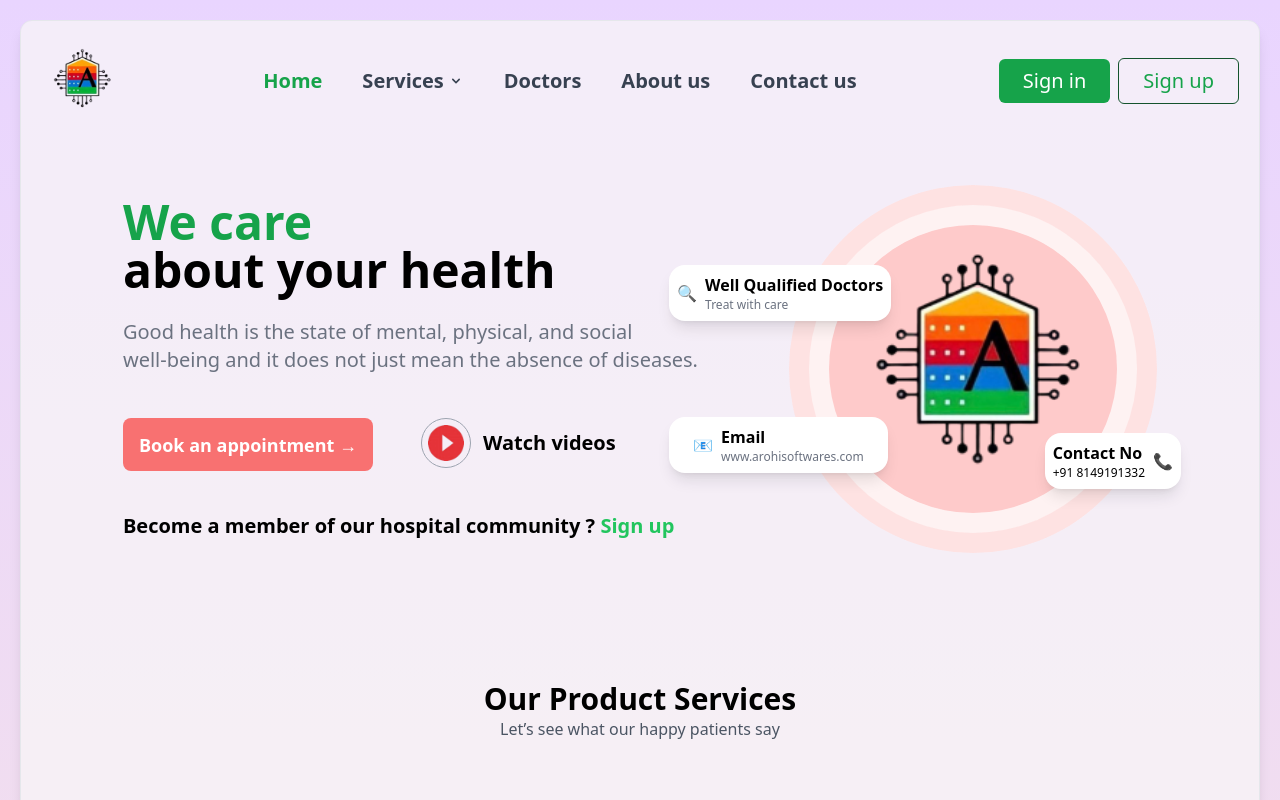
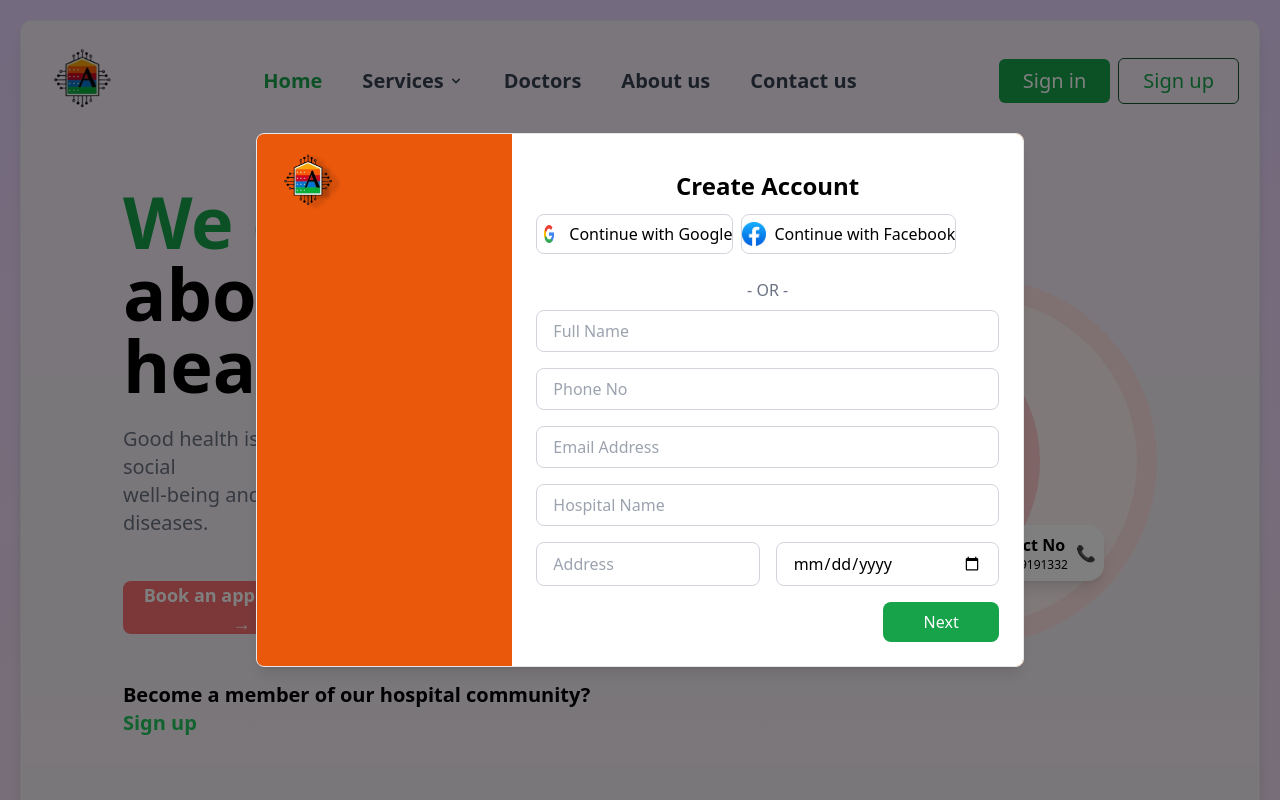
Before and after one commit to sahilspardeshi/hospital-management-system, a React (Vite) app in the folder client/: page / in a window 1280 px wide. Both pictures are taken after a click on the button "Book an appointment →". Shown: the top 800 px of the page. Built offline with nearby package versions, Linux system fonts and the light colour scheme.

Commit message:
fix the popup ui and component

```diff
--- a/client/src/website/WebApp.jsx
+++ b/client/src/website/WebApp.jsx
@@ -1,6 +1,7 @@
 import React from "react";
 import { Routes, Route } from "react-router-dom";
 import Home from "./pages/Homepage";
+import CreateAccount from "./components/Registation/CreateAccount";
 
 function WebApp() {
   return (
--- a/client/src/website/components/HealthcareNav/Healthcare.jsx
+++ b/client/src/website/components/HealthcareNav/Healthcare.jsx
@@ -1,18 +1,49 @@
-import React from "react";
+import React, { useState, useEffect } from "react";
 import Dr from '../../assets/images/Aarohilogo.png';
 import video from '../../assets/images/Videologo.png';
+import { useNavigate } from 'react-router-dom';
+import PaymentModal from "../Registation/PaymentPage";
+import CreateAccount from "../Registation/CreateAccount";
 
 const HealthCareSection = () => {
+  const navigate = useNavigate();
+  const [registration, setRegistration] = useState(false); // Renamed state
+  const [IsPay, setPay] = useState(false);
+  const openRegistration = () => {
+    setRegistration(true);
+    // Removed console.log here
+  };
+
+  const closeRegistration = () => {
+    setRegistration(false);
+    // Removed console.log here
+  };
+  const openPay = () => {
+    setPay(true);
+    // Removed console.log here
+  };
+
+  const closePay = () => {
+    setPay(false);
+    // Removed console.log here
+  };
+  // Optional: Log when registration state changes
+  useEffect(() => {
+    console.log("Registration Modal is now:", registration ? "Open" : "Closed");
+  }, [registration]);
+
   return (
-    <div className=" h-auto w-11/12 flex flex-col justify-center font-poppins py-16">
+    <>
+      <div className="h-auto w-11/12 flex flex-col justify-center font-poppins py-16">
         <div className="flex flex-col lg:flex-row items-center justify-between w-full max-w-screen-2xl mx-auto px-8 pt-0 pb-16">
 
-        {/* ----------------------- Left Section  ------------------*/}
+          {/* ----------------------- Left Section ------------------*/}
           <div className="w-full lg:text-left pr-5">
             <div className="font-bold text-5xl md:text-6xl lg:text-7xl mb-6">
-            <h1 className=" font-bold text-5xl  mb-6">
-             <span className="text-green-600 font-bold text-5xl pb-6">We care</span> <br/>
-            about your health</h1>
+              <h1>
+                <span className="text-green-600">We care</span> <br />
+                about your health
+              </h1>
             </div>
             <p className="text-gray-500 text-base md:text-lg lg:text-xl mb-8">
               Good health is the state of mental, physical, and social<br />
@@ -21,29 +52,38 @@ const HealthCareSection = () => {
 
             {/* ------------------------- Sign-in/up Buttons --------------------- */}
             <div className="flex flex-col md:flex-row justify-center lg:justify-start gap-6">
-           <button className="bg-red-400 px-4 h-[53px] rounded-lg text-white mt-3 font-bold text-lg">Book an appointment →</button>
-            <button className="flex items-center justify-center px-6 py-3 rounded-10 text-lg lg:text-xl">
-              <span className="mr-3 border rounded-full border-gray-400 ">
-                <img src={video} alt="Hospital Logo" className="h-9 w-auto m-[6px] hover:translate-y-1"/>
+              <button
+                className="bg-red-400 px-4 h-[53px] rounded-lg text-white mt-3 font-bold text-lg"
+                onClick={openRegistration}
+              >
+                Book an appointment →
+              </button>
+              <button className="flex items-center justify-center px-6 py-3 rounded-lg text-lg lg:text-xl">
+                <span className="mr-3 border rounded-full border-gray-400">
+                  <img src={video} alt="Watch Videos" className="h-9 w-auto m-[6px] hover:translate-y-1"/>
                 </span>
-             <span className="font-semibold"> Watch videos</span>
+                <span className="font-semibold">Watch videos</span>
               </button>
             </div>
 
             {/* -------------------------- Sign-up Text --------------------------*/}
             <p className="font-semibold mt-8 text-lg lg:text-xl">
-            Become a member of our hospital community ?{" "}
-            <span className="text-green-500 font-bold cursor-pointer">Sign up</span>
-
+              Become a member of our hospital community?{" "}
+              <span
+                className="text-green-500 font-bold cursor-pointer"
+                onClick={openRegistration} // Make "Sign up" clickable
+              >
+                Sign up
+              </span>
             </p>
           </div>
 
-        {/* ----------------Right Section - Doctors  ------------*/}
-      <div className="w- p-5 relative flex justify-center items-center  bg-red-100 rounded-full">
-        <div className="w p-5 relative flex justify-center items-center  bg-red-50 rounded-full">
-      <div className="w-full lg:w-72 p-auto relative flex justify-center items-center bg-red-200 rounded-full">
+          {/* ----------------Right Section - Doctors ------------*/}
+          <div className="w-full p-5 relative flex justify-center items-center bg-red-100 rounded-full">
+            <div className="w-full p-5 relative flex justify-center items-center bg-red-50 rounded-full">
+              <div className="w-full lg:w-72 relative flex justify-center items-center bg-red-200 rounded-full">
                 <img
-    src={Dr} //Main Dr Img
+                  src={Dr} // Main Dr Img
                   alt="Doctors"
                   className="w-72 h-72"
                 />
@@ -61,8 +101,7 @@ const HealthCareSection = () => {
                     <p className="text-xs text-gray-500">www.arohisoftwares.com</p>
                   </div>
                 </div>
-            <div className="absolute bottom-6 -right-16 bg-white  p-2 rounded-2xl shadow-lg flex items-center space-x-2">
-
+                <div className="absolute bottom-6 -right-16 bg-white p-2 rounded-2xl shadow-lg flex items-center space-x-2">
                   <div>
                     <p className="font-semibold text-black">Contact No</p>
                     <p className="text-xs text-black">+91 8149191332</p>
@@ -70,11 +109,13 @@ const HealthCareSection = () => {
                   <span role="img" aria-label="phone" className="text-yellow-500">📞</span>
                 </div>
               </div>
-
             </div>
           </div>
         </div>
       </div>
+      <CreateAccount isOpen={registration} close={closeRegistration} onSuccess={openPay}/>
+      <PaymentModal closeModal={closePay} isOpen={IsPay}/>
+    </>
   );
 };
 
--- a/client/src/website/components/Registation/CreateAccount.jsx
+++ b/client/src/website/components/Registation/CreateAccount.jsx
@@ -1,51 +1,76 @@
+import React, { useEffect } from "react";
+import { useNavigate } from "react-router-dom";
+import back from "../../assets/images/back.jpg";
+import logo from "../../assets/images/logo.png";
+import facebook from "../../assets/images/facebook.png";
+import google from "../../assets/images/google.png";
 
-import React from 'react';
-import { useNavigate } from 'react-router-dom';
-import back from '../assets/back.jpg';
-import logo from '../assets/logo.png';
-import facebook from '../assets/facebook.png';
-import google from '../assets/google.png';
-
-
-const CreateAccount = () => {
+const CreateAccount = ({ close, isOpen,onSuccess }) => { // Removed unused onSubmit prop
   const navigate = useNavigate();
 
   const handleNext = (e) => {
     e.preventDefault();
-    navigate('/next');
+
+    close();
+    onSuccess(); // Close the modal after navigation
   };
 
+  // Close modal on Esc key press
+  useEffect(() => {
+    const handleEsc = (event) => {
+      if (event.key === "Escape") {
+        close();
+      }
+    };
+    if (isOpen) {
+      window.addEventListener("keydown", handleEsc);
+      // Disable background scrolling
+      document.body.style.overflow = "hidden";
+    }
+    return () => {
+      window.removeEventListener("keydown", handleEsc);
+      document.body.style.overflow = "auto";
+    };
+  }, [isOpen, close]);
+
+  // Close modal when clicking outside the modal content
+  const handleBackdropClick = (e) => {
+    if (e.target.id === "modalBackdrop") {
+      close();
+    }
+  };
+
+  if (!isOpen) return null;
+
   return (
-    <div className="relative h-screen">
-      {/* Background Image */}
-      <div className="  absolute inset-0 overflow-hidden">
-        <img
-          src={back}
-          alt="Background"
-          className="w-full h-full object-cover"
-        />
+    <div
+      id="modalBackdrop"
+      className="fixed inset-0 bg-black bg-opacity-50 flex items-center justify-center z-50"
+      onClick={handleBackdropClick}
+    >
+      {/* Front Part */}
+      <div className="border bg-orange-600 w-11/12 lg:w-3/5 flex rounded-lg shadow-lg overflow-hidden">
+        {/* Left side with dark orange gradient */}
+        <div className="hidden lg:block h-full w-2/6 bg-gradient-to-b from-orange-600 to-orange-500 rounded-l-lg relative">
+          <img src={logo} alt="Logo" className="absolute top-4 left-4 w-20" />
         </div>
 
-      {/* Front Part */}
-      <div className="absolute inset-0 flex items-center justify-center w-full h-auto">
-
-        <div className="border  bg-orange-600 w-11/12 lg:w-3/5 flex rounded-lg shadow-lg overflow-hidden">
-          {/* Left side with dark orange gradient */}
-          <div className="hidden lg:block h-full  w-2/6 bg-orange-600 rounded-l-lg relative">
-  <img src={logo} alt="Logo" className="absolute top-4 left-4" />
+        {/* Right side */}
+        <div className="relative w-full lg:w-4/6 flex bg-white flex-col justify-between p-6">
+          <div className="m-3 text-2xl font-bold text-center">
+            Create Account
           </div>
-
-
-          {/* Right side */}
-          <div className="relative w-full lg:w-4/6 flex  bg-white flex-col justify-between p-4">
-            <div className="m-3 text-lg font-bold text-center">Create Account</div>
-            <div className="button flex flex-col lg:flex-row w-full mb-4">
-              <button className="flex bg-white active:scale-95 active:bg-gray-400 h-8 mb-2 lg:mb-0 lg:mr-2 w-full lg:w-auto justify-center items-center">
-                <img src={google} alt="Google" className="w-5 h-3 lg:w-8 lg:h-5 mr-2" />
+          <div className="button flex flex-col lg:flex-row w-full mb-4 gap-2">
+            <button className="flex bg-white active:scale-95 active:bg-gray-400 h-12 lg:h-10 w-full lg:w-auto justify-center items-center border border-gray-300 rounded-lg">
+              <img
+                src={google}
+                alt="Google"
+                className="w-5 h-5 lg:w-6 lg:h-6 mr-2"
+              />
               Continue with Google
             </button>
-              <button className="flex bg-white active:scale-95 active:bg-gray-400 h-8 w-full lg:w-auto justify-center items-center">
-                <img src={facebook} alt="Facebook" className="w-6 h-5 mr-2" />
+            <button className="flex bg-white active:scale-95 active:bg-gray-400 h-12 lg:h-10 w-full lg:w-auto justify-center items-center border border-gray-300 rounded-lg">
+              <img src={facebook} alt="Facebook" className="w-6 h-6 mr-2" />
               Continue with Facebook
             </button>
           </div>
@@ -53,47 +78,58 @@ const CreateAccount = () => {
             <span className="text-gray-500">- OR -</span>
           </div>
           <form onSubmit={handleNext} className="w-full">
-              <div className="mb-3">
+            <div className="mb-4">
               <input
                 type="text"
                 placeholder="Full Name"
-                  className="w-full px-2 py-1 border-b border-gray-600 focus:outline-none"
+
+                className="w-full px-4 py-2 border border-gray-300 rounded-lg focus:outline-none focus:ring-2 focus:ring-orange-500"
               />
             </div>
-              <div className="mb-3">
+            <div className="mb-4">
               <input
-                  type="text"
+                type="tel"
                 placeholder="Phone No"
-                  className="w-full px-2 py-1 border-b border-gray-600 focus:outline-none"
+
+                pattern="[0-9]{10}"
+                className="w-full px-4 py-2 border border-gray-300 rounded-lg focus:outline-none focus:ring-2 focus:ring-orange-500"
               />
             </div>
-              <div className="mb-3">
+            <div className="mb-4">
               <input
                 type="email"
                 placeholder="Email Address"
-                  className="w-full px-2 py-1 border-b border-gray-500 focus:outline-none"
+
+                className="w-full px-4 py-2 border border-gray-300 rounded-lg focus:outline-none focus:ring-2 focus:ring-orange-500"
               />
             </div>
-              <div className="mb-3">
+            <div className="mb-4">
               <input
                 type="text"
                 placeholder="Hospital Name"
-                  className="w-full px-2 py-1 border-b border-gray-500 focus:outline-none"
+
+                className="w-full px-4 py-2 border border-gray-300 rounded-lg focus:outline-none focus:ring-2 focus:ring-orange-500"
               />
             </div>
-              <div className="mb-3 flex flex-col lg:flex-row">
+            <div className="mb-4 flex flex-col lg:flex-row gap-4">
               <input
                 type="text"
                 placeholder="Address"
-                  className="w-full lg:w-1/2 mr-0 lg:mr-2 px-3 py-1 border-b border-gray-500 focus:outline-none"
+
+                className="w-full px-4 py-2 border border-gray-300 rounded-lg focus:outline-none focus:ring-2 focus:ring-orange-500"
               />
               <input
                 type="date"
-                  className="w-full lg:w-1/2 mt-2 lg:mt-0 lg:ml-2 px-3 py-1 border-b border-gray-500 focus:outline-none"
+
+                className="w-full px-4 py-2 border border-gray-300 rounded-lg focus:outline-none focus:ring-2 focus:ring-orange-500"
               />
             </div>
             <div className="flex justify-end">
-                <button type="submit" className="w-full lg:w-1/4 bg-green-600 text-white py-1.5 rounded-lg text-xs lg:text-base hover:bg-green-700">
+              <button
+
+                type="submit"
+                className="w-full lg:w-1/4 bg-green-600 text-white py-2 rounded-lg text-base hover:bg-green-700 transition duration-200"
+              >
                 Next
               </button>
             </div>
@@ -101,7 +137,6 @@ const CreateAccount = () => {
         </div>
       </div>
     </div>
-    </div>
   );
 };
 
--- a/client/src/website/components/Registation/PaymentPage.jsx
+++ b/client/src/website/components/Registation/PaymentPage.jsx
@@ -1,8 +1,8 @@
+// PaymentModal.jsx
 import React, { useState } from "react";
-import back from "../assets/back.jpg";
-import tick from "../assets/tick.png";
-
-const PaymentPage = () => {
+import back from "../../assets/images/back.jpg";
+import tick from "../../assets/images/tick.png";
+const PaymentModal = ({isOpen, closeModal, OnSuccess }) => {
   const [isMonthly, setIsMonthly] = useState(true);
 
   const handleMonthlyClick = () => setIsMonthly(true);
@@ -21,14 +21,15 @@ const PaymentPage = () => {
       ];
 
   return (
-    <div className="relative flex justify-center items-center min-h-screen w-screen bg-white overflow-y-auto">
-      {/* Background Image */}
-      <div className="absolute inset-0">
-        <img src={back} alt="Background" className="w-full h-full object-cover opacity-40" />
-      </div>
+    <>
+        {
+      !isOpen? null : <div className="fixed inset-0 flex justify-center items-center bg-black bg-opacity-50 z-50">
+      <div className="relative w-[95%] sm:w-[90%] md:w-[75%] lg:w-[60%] xl:w-[50%] mx-auto border-2 p-4 md:p-6 bg-white rounded-xl shadow-lg">
+        {/* Close Button */}
+        <button className="absolute top-2 right-2 text-gray-500" onClick={closeModal}>
+          &times;
+        </button>
 
-      {/* Content */}
-      <div className="relative w-[95%] sm:w-[90%] md:w-[75%] lg:w-[60%] xl:w-[50%] mx-auto border-2 p-4 md:p-6 z-50 rounded-xl bg-white shadow-lg mb-8">
         <h2 className="text-center text-lg sm:text-xl md:text-2xl lg:text-3xl font-bold mb-4 leading-tight">
           We offer great <span className="text-green-400">price</span> plans for the
           <br className="pt-2" /> application
@@ -38,17 +39,13 @@ const PaymentPage = () => {
         <div className="flex justify-center items-center mb-4">
           <div className="flex justify-center items-center w-28 p-1 shadow-md rounded-full">
             <button
-              className={`rounded-full w-14 py-1 text-xs sm:text-sm transition-colors duration-300 ${
-                isMonthly ? "bg-green-600 text-white" : "bg-gray-200 text-black"
-              }`}
+              className={`rounded-full w-14 py-1 text-xs sm:text-sm transition-colors duration-300 ${isMonthly ? "bg-green-600 text-white" : "bg-gray-200 text-black"}`}
               onClick={handleMonthlyClick}
             >
               Monthly
             </button>
             <button
-              className={`rounded-full w-14 py-1 text-xs sm:text-sm transition-colors duration-300 ${
-                !isMonthly ? "bg-green-600 text-white" : "bg-gray-200 text-black"
-              }`}
+              className={`rounded-full w-14 py-1 text-xs sm:text-sm transition-colors duration-300 ${!isMonthly ? "bg-green-600 text-white" : "bg-gray-200 text-black"}`}
               onClick={handleYearlyClick}
             >
               Yearly
@@ -78,16 +75,18 @@ const PaymentPage = () => {
                   </li>
                 ))}
               </ul>
-              <button className="border-2 bg-blue-100 border-blue-500 text-blue-500 py-1 px-2 sm:py-2 sm:px-3 md:py-2 md:px-4 rounded hover:bg-blue-500 hover:text-white w-full transition-colors duration-300 text-xs sm:text-sm">
+              <button className="border-2 bg-blue-100 border-blue-500 text-blue-500 py-1 px-2 sm:py-2 sm:px-3 md:py-2 md:px-4 rounded hover:bg-blue-500 hover:text-white w-full transition-colors duration-300 text-xs sm:text-sm" onClick={OnSuccess}>
                 Get started
               </button>
-
             </div>
           ))}
         </div>
       </div>
     </div>
+    }</>
+
+
   );
 };
 
-export default PaymentPage;
+export default PaymentModal;
```
Lines whose indentation alone changed are shown as unchanged.
